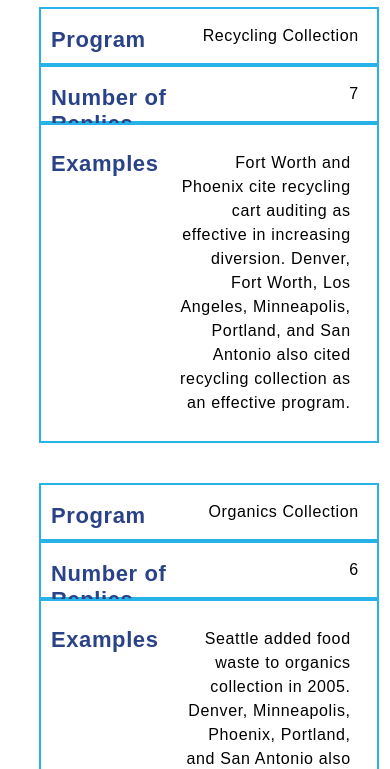
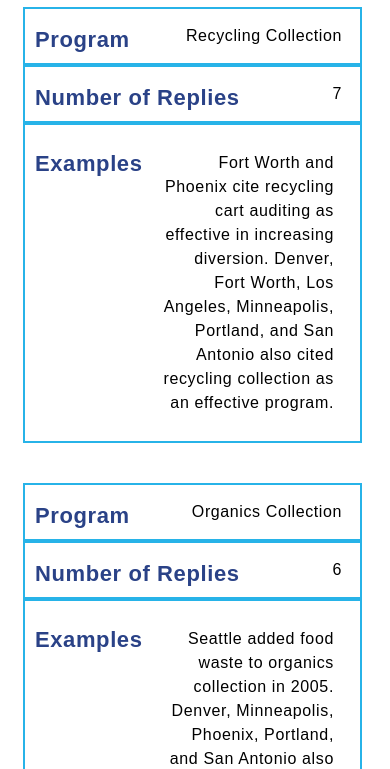
Before and after one commit to JROD123/table, a plain HTML site: page index.html in a window 390 px wide. Shown: the part 75-844 px from the top of the page. Drawn offline with Linux system fonts and the light colour scheme.

Commit message:
Edited margin left and right

```diff
--- a/index.html
+++ b/index.html
@@ -60,7 +60,8 @@
             }
         .table, .table tbody, .table tr, .table td{
         display: block;
-        width: 99%;
+        margin-left: -4px;
+        margin-right: -5px;
         }
         .table-container{
             margin:auto;
@@ -91,7 +92,7 @@
         .table td:before{
             content: attr(data-label);
             position: absolute;
-            width: 60%;
+            width: 70%;
             left: 0;
             font-size: 22px;
             padding-left: 10px;
```
